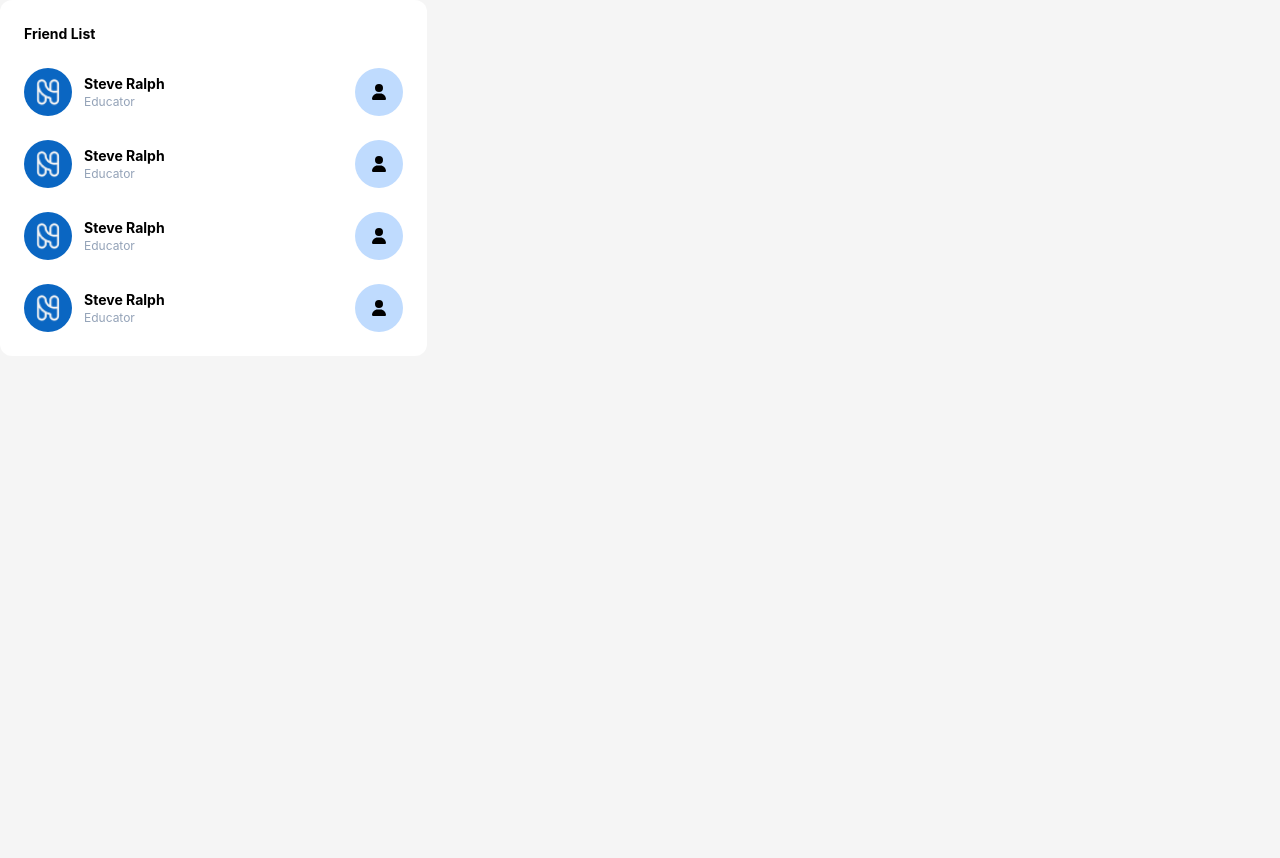
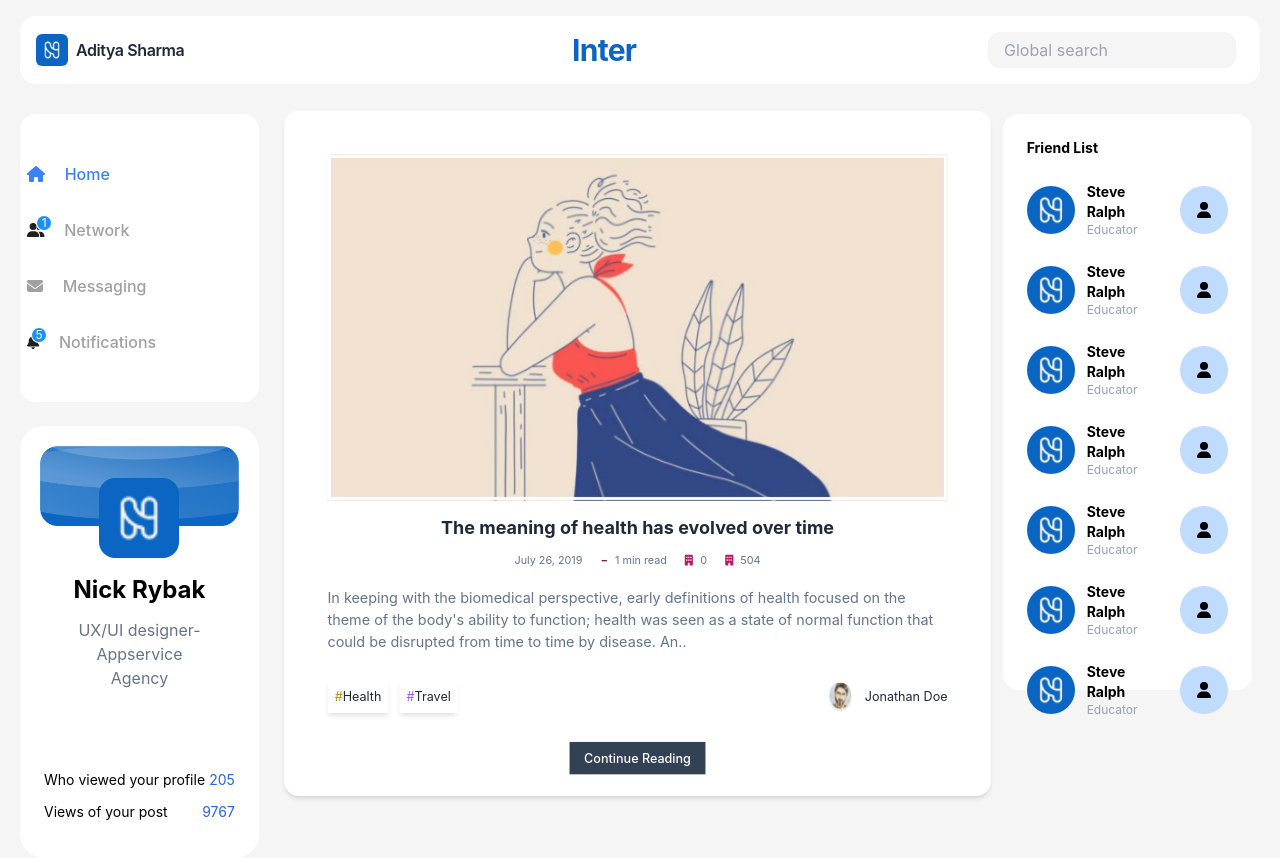
Before and after one commit to atharva-gadekar/Inter, a React (Create React App) app: page /home in a window 1280 px wide. Shown: the top 858 px of the page. Before the commit the page ends 800 px from the top, so only its background shows below. Built offline with nearby package versions, Linux system fonts and the light colour scheme.

Commit message:
homepage-signin-signup-designs-done

```diff
--- a/src/App.js
+++ b/src/App.js
@@ -5,21 +5,20 @@ import Signup from './pages/Signup';
 import { BrowserRouter,Routes,Route } from 'react-router-dom';
 import Sidebar from './components/Sidebar';
 import CreatePost from './components/CreatePost';
-import Chat from './components/Chat';
+import Chat from './components/Connect';
 import ProfileSidebar from './components/ProfileSidebar';
 
 
 function App() {
   return (
 
-<Chat/>
-  //   <BrowserRouter>
-  //   <Routes>
-  //       <Route path="/home" element={<Homepage />} />
-  //       <Route path="/login" element={<Login />} />
-  //       <Route path="/signup" element={<Signup />} />
-  //       </Routes>
-  // </BrowserRouter>
+    <BrowserRouter>
+    <Routes>
+        <Route path="/home" element={<Homepage />} />
+        <Route path="/login" element={<Login />} />
+        <Route path="/" element={<Signup />} />
+        </Routes>
+  </BrowserRouter>
 
 
 
--- a/src/components/Chat.js
+++ /dev/null
@@ -1,82 +0,0 @@
-import React from 'react'
-import profile from "../assets/Frame 6 1.png"
-import { FontAwesomeIcon } from '@fortawesome/react-fontawesome';
-import { faHome, faUserFriends, faBriefcase, faEnvelope, faBell, faBuilding, faUser } from '@fortawesome/free-solid-svg-icons';
-export default function() {
-  return (
-    <div className='bg-white rounded-xl p-6 w-1/3'>
-          <h1 className='font-bold text-sm'>Friend List</h1>
-          <div className='flex pt-6 items-center space-x-4 justify-between'>
-              <div className='flex items-center space-x-3'>
-              <img src={profile} alt="" className='h-12 w-12 rounded-full' />
-              <div className='block'>
-                  <h1 className='font-bold text-sm'>Steve Ralph</h1>
-                  <p className='text-xs text-slate-400'>
-                      Educator
-                  </p>
-              </div>
-              </div>
-
-              <div>
-                  <button className='bg-blue-200 h-12 w-12 rounded-full'>
-                  <FontAwesomeIcon icon={faUser}/>
-                  </button>
-              </div>
-          </div>
-
-          <div className='flex pt-6 items-center space-x-4 justify-between'>
-              <div className='flex items-center space-x-3'>
-              <img src={profile} alt="" className='h-12 w-12 rounded-full' />
-              <div className='block'>
-                  <h1 className='font-bold text-sm'>Steve Ralph</h1>
-                  <p className='text-xs text-slate-400'>
-                      Educator
-                  </p>
-              </div>
-              </div>
-
-              <div>
-                  <button className='bg-blue-200 h-12 w-12 rounded-full'>
-                  <FontAwesomeIcon icon={faUser} />
-                  </button>
-              </div>
-          </div>
-
-          <div className='flex pt-6 items-center space-x-4 justify-between'>
-              <div className='flex items-center space-x-3'>
-              <img src={profile} alt="" className='h-12 w-12 rounded-full' />
-              <div className='block'>
-                  <h1 className='font-bold text-sm'>Steve Ralph</h1>
-                  <p className='text-xs text-slate-400'>
-                      Educator
-                  </p>
-              </div>
-              </div>
-
-              <div>
-                  <button className='bg-blue-200 h-12 w-12 rounded-full'>
-                  <FontAwesomeIcon icon={faUser} />
-                  </button>
-              </div>
-          </div>
-
-          <div className='flex pt-6 items-center space-x-4 justify-between'>
-              <div className='flex items-center space-x-3'>
-              <img src={profile} alt="" className='h-12 w-12 rounded-full' />
-              <div className='block'>
-                  <h1 className='font-bold text-sm'>Steve Ralph</h1>
-                  <p className='text-xs text-slate-400'>
-                      Educator
-                  </p>
-              </div>
-              </div>
-
-              <div>
-                  <button className='bg-blue-200 h-12 w-12 rounded-full'>
-                  <FontAwesomeIcon icon={faUser} />
-                  </button>
-              </div>
-          </div>
-    </div>
-  )
-}
--- /dev/null
+++ b/src/components/Connect.js
@@ -0,0 +1,135 @@
+import React from "react";
+import profile from "../assets/Frame 6 1.png";
+import { FontAwesomeIcon } from "@fortawesome/react-fontawesome";
+import {
+faHome,
+  faUserFriends,
+  faBriefcase,
+  faEnvelope,
+  faBell,
+  faBuilding,
+  faUser,
+} from "@fortawesome/free-solid-svg-icons";
+
+
+const Connect = () => {
+  return (
+    <div className="bg-white rounded-2xl p-6 w-[117%] h-[36rem] -mx-16 mt-[0.9rem]">
+      <h1 className="font-bold text-sm">Friend List</h1>
+      <div className="flex pt-6 items-center space-x-4 justify-between">
+        <div className="flex items-center space-x-3">
+          <img src={profile} alt="" className="h-12 w-12 rounded-full" />
+          <div className="block">
+            <h1 className="font-bold text-sm">Steve Ralph</h1>
+            <p className="text-xs text-slate-400">Educator</p>
+          </div>
+        </div>
+
+        <div>
+          <button className="bg-blue-200 h-12 w-12 rounded-full">
+            <FontAwesomeIcon icon={faUser} />
+          </button>
+        </div>
+      </div>
+
+      <div className="flex pt-6 items-center space-x-4 justify-between">
+        <div className="flex items-center space-x-3">
+          <img src={profile} alt="" className="h-12 w-12 rounded-full" />
+          <div className="block">
+            <h1 className="font-bold text-sm">Steve Ralph</h1>
+            <p className="text-xs text-slate-400">Educator</p>
+          </div>
+        </div>
+
+        <div>
+          <button className="bg-blue-200 h-12 w-12 rounded-full">
+            <FontAwesomeIcon icon={faUser} />
+          </button>
+        </div>
+      </div>
+
+      <div className="flex pt-6 items-center space-x-4 justify-between">
+        <div className="flex items-center space-x-3">
+          <img src={profile} alt="" className="h-12 w-12 rounded-full" />
+          <div className="block">
+            <h1 className="font-bold text-sm">Steve Ralph</h1>
+            <p className="text-xs text-slate-400">Educator</p>
+          </div>
+        </div>
+
+        <div>
+          <button className="bg-blue-200 h-12 w-12 rounded-full">
+            <FontAwesomeIcon icon={faUser} />
+          </button>
+        </div>
+      </div>
+
+      <div className="flex pt-6 items-center space-x-4 justify-between">
+        <div className="flex items-center space-x-3">
+          <img src={profile} alt="" className="h-12 w-12 rounded-full" />
+          <div className="block">
+            <h1 className="font-bold text-sm">Steve Ralph</h1>
+            <p className="text-xs text-slate-400">Educator</p>
+          </div>
+        </div>
+
+        <div>
+          <button className="bg-blue-200 h-12 w-12 rounded-full">
+            <FontAwesomeIcon icon={faUser} />
+          </button>
+        </div>
+      </div>
+
+      <div className="flex pt-6 items-center space-x-4 justify-between">
+        <div className="flex items-center space-x-3">
+          <img src={profile} alt="" className="h-12 w-12 rounded-full" />
+          <div className="block">
+            <h1 className="font-bold text-sm">Steve Ralph</h1>
+            <p className="text-xs text-slate-400">Educator</p>
+          </div>
+        </div>
+
+        <div>
+          <button className="bg-blue-200 h-12 w-12 rounded-full">
+            <FontAwesomeIcon icon={faUser} />
+          </button>
+        </div>
+      </div>
+
+      <div className="flex pt-6 items-center space-x-4 justify-between">
+        <div className="flex items-center space-x-3">
+          <img src={profile} alt="" className="h-12 w-12 rounded-full" />
+          <div className="block">
+            <h1 className="font-bold text-sm">Steve Ralph</h1>
+            <p className="text-xs text-slate-400">Educator</p>
+          </div>
+        </div>
+
+        <div>
+          <button className="bg-blue-200 h-12 w-12 rounded-full">
+            <FontAwesomeIcon icon={faUser} />
+          </button>
+        </div>
+      </div>
+
+      <div className="flex pt-6 items-center space-x-4 justify-between">
+        <div className="flex items-center space-x-3">
+          <img src={profile} alt="" className="h-12 w-12 rounded-full" />
+          <div className="block">
+            <h1 className="font-bold text-sm">Steve Ralph</h1>
+            <p className="text-xs text-slate-400">Educator</p>
+          </div>
+        </div>
+
+
+        <div>
+          <button className="bg-blue-200 h-12 w-12 rounded-full">
+            <FontAwesomeIcon icon={faUser} />
+          </button>
+        </div>
+      </div>
+    </div>
+  );
+}
+
+export default Connect;
--- a/src/components/Navbar.js
+++ b/src/components/Navbar.js
@@ -1,5 +1,5 @@
 import React, { useState } from "react";
-// import { Link } from "react-router-dom";
+import { Link } from "react-router-dom";
 
 export default function Navbar() {
   const [ismobileopen, setmobileopen] = useState(false);
@@ -28,12 +28,12 @@ export default function Navbar() {
           <ul className="hidden lg:flex space-x-12 w-auto mr-96 justify-center items-center ">
             <li>
               <button className="bg-white px-8 py-2 rounded-3xl text-blue-700 font-semibold">
-              {/* <Link to='/login'>Login</Link> */}
+              <Link to='/login'>Login</Link>
               </button>
             </li>
             <li>
               <a className="text-blue-700 font-semibold" href="#">
-              {/* <Link to='/signup'>Register</Link> */}
+              <Link to='/'>Register</Link>
               </a>
             </li>
           </ul>
--- a/src/components/Navbarhome.js
+++ b/src/components/Navbarhome.js
@@ -7,12 +7,12 @@ const Navbarhome = () => {
       <div className="flex items-center flex-shrink-0 text-gray-800">
         <div className="flex items-center">
           <img src={logo} alt="Logo" className="h-8 w-8 mr-2 rounded-md" />
-          <h1 className="font-semibold text-base tracking-tight">Nick Ryback</h1>
+          <h1 className="font-semibold text-base tracking-tight">Aditya Sharma</h1>
         </div>
       </div>
       <div className="flex items-center justify-center flex-grow ">
         <div className="text-[#0a66c2]">
-          <h1 className="font-bold ml-9 text-3xl tracking-tight">Linkedin</h1>
+          <h1 className="font-bold ml-9 text-3xl tracking-tight">Inter</h1>
         </div>
       </div>
 
--- a/src/components/Post.js
+++ b/src/components/Post.js
@@ -14,7 +14,7 @@ import { FontAwesomeIcon } from "@fortawesome/react-fontawesome";
 export default function Post() {
   return (
     <>
-      <div className="p-12 w-[97%] scale-90 rounded-2xl bg-white mx-8 shadow-md pb-6 mt-[6.2rem]">
+      <div className="p-12 w-[92%] scale-90 rounded-2xl bg-white mx-8 shadow-md pb-6 mt-[7.2rem]">
         <img
           src={postimg}
           className=" mr-auto ml-auto outline outline-white -outline-offset-4"
--- a/src/components/ProfileSidebar.js
+++ b/src/components/ProfileSidebar.js
@@ -4,7 +4,7 @@ import profile from "../assets/Frame 6 1.png"
 export default function ProfileSidebar() {
   return (
     <div>
-          <div className='bg-white p-1 w-[112%] rounded-3xl mx-5 mt-3'>
+          <div className='bg-white p-1 w-[112%] rounded-3xl mx-5 mt-6'>
               <img src={profile_bg} alt="" className='rounded-2xl mt-4 px-4'/>
               <img src={profile} className="-mt-12 mr-auto ml-auto rounded-2xl h-20 w-20"></img>
               <h1 className='text-center font-bold text-2xl mt-4'>Nick Rybak</h1>
--- a/src/components/Sidebar.js
+++ b/src/components/Sidebar.js
@@ -5,23 +5,23 @@ import { Badge } from 'antd';
 
 const Sidebar = () => {
   return (
-    <div className="bg-white rounded-2xl w-[112%] h-[15rem] flex justify-center items-center mx-5  ">
-      <ul className="text-[#a0a0a0] ml-[-66px] mt-5">
-        <li className="flex items-center mb-6">
+    <div className="bg-white rounded-2xl w-[112%] h-[18rem] flex justify-center items-center mx-5 mt-[0.9rem]  ">
+      <ul className="text-[#a0a0a0] -ml-[6rem] mt-8">
+        <li className="flex items-center mb-8">
           <FontAwesomeIcon icon={faHome} className="mr-2 text-blue-500" />
           <span className="font-medium text-blue-500  ml-3">Home</span>
         </li>
-        <li className="flex items-center mb-6">
+        <li className="flex items-center mb-8">
           <Badge count={1} className="mr-2" style={{ backgroundColor: '#1890ff' }} size="small">
             <FontAwesomeIcon icon={faUserFriends} />
           </Badge>
           <span className="font-medium ml-3">Network</span>
         </li>
-        <li className="flex items-center mb-6">
+        <li className="flex items-center mb-8">
           <FontAwesomeIcon icon={faEnvelope} className="mr-2" />
           <span className="font-medium  ml-3">Messaging</span>
         </li>
-        <li className="flex items-center mb-6">
+        <li className="flex items-center mb-8">
           <Badge count={5} className="mr-2" style={{ backgroundColor: '#1890ff' }} size="small">
             <FontAwesomeIcon icon={faBell} />
           </Badge>
--- a/src/pages/Homepage.js
+++ b/src/pages/Homepage.js
@@ -4,7 +4,7 @@ import Sidebar from '../components/Sidebar';
 import ProfileSidebar from '../components/ProfileSidebar';
 import CreatePost from '../components/CreatePost';
 import Post from '../components/Post';
-import Chat from '../components/Chat';
+import Connect from '../components/Connect';
 import '../App.css';
 
 const Homepage = () => {
@@ -24,9 +24,9 @@ const Homepage = () => {
           <Post />
         </div>
         <div className="w-1/6">
-          {/* <div className="sticky top-0 h-screen">
-            <Chat />
-          </div> */}
+          <div className="sticky top-0 h-screen">
+            <Connect />
+          </div>
         </div>
       </div>
     </div>
--- a/src/pages/Login.js
+++ b/src/pages/Login.js
@@ -1,7 +1,7 @@
 import React from "react";
 import image from "../assets/Group-5674.png";
 import Navbar from "../components/Navbar";
-// import { Link } from "react-router-dom";
+import { Link } from "react-router-dom";
 
 
 function Login() {
@@ -51,7 +51,7 @@ function Login() {
             </div>
             <a href="#" className="text-blue-500 font-medium">Forgot password?</a>
           </div>
-          {/* <Link to='/home'> */}
+          <Link to='/home'>
           <button
             type="submit"
             className="w-full mt-1 lg:mt-3 px-4 py-3 bg-blue-500 text-white font-semibold rounded-lg shadow-lg"
@@ -59,7 +59,7 @@ function Login() {
            SIGN IN
 
           </button>
-          {/* </Link> */}
+          </Link>
         </form>
       </div>
     </div>
--- a/src/pages/Signup.js
+++ b/src/pages/Signup.js
@@ -2,6 +2,7 @@ import React from "react";
 import image from "../assets/Group-5674.png";
 import ImgUpload from "../components/ImgUpload";
 import Navbar from "../components/Navbar";
+import { Link } from "react-router-dom";
 
 function Signup() {
   return (
@@ -91,12 +92,14 @@ function Signup() {
 							className="w-full px-4 py-3 bg-[#dfe6f9] border border-gray-300 rounded-lg"
 						/>
 					</div>
+					<Link to='/login'>
 					<button
 						type="submit"
 						className="w-full mt-3 px-4 py-3 bg-blue-500 text-white font-semibold rounded-lg shadow-lg "
 					>
 						REGISTER
 					</button>
+					</Link>
 					<p className="text-left -mt-1 text-gray-500">
 						Already have an account?{" "}
 						<a href="#" className="text-blue-500">
```
